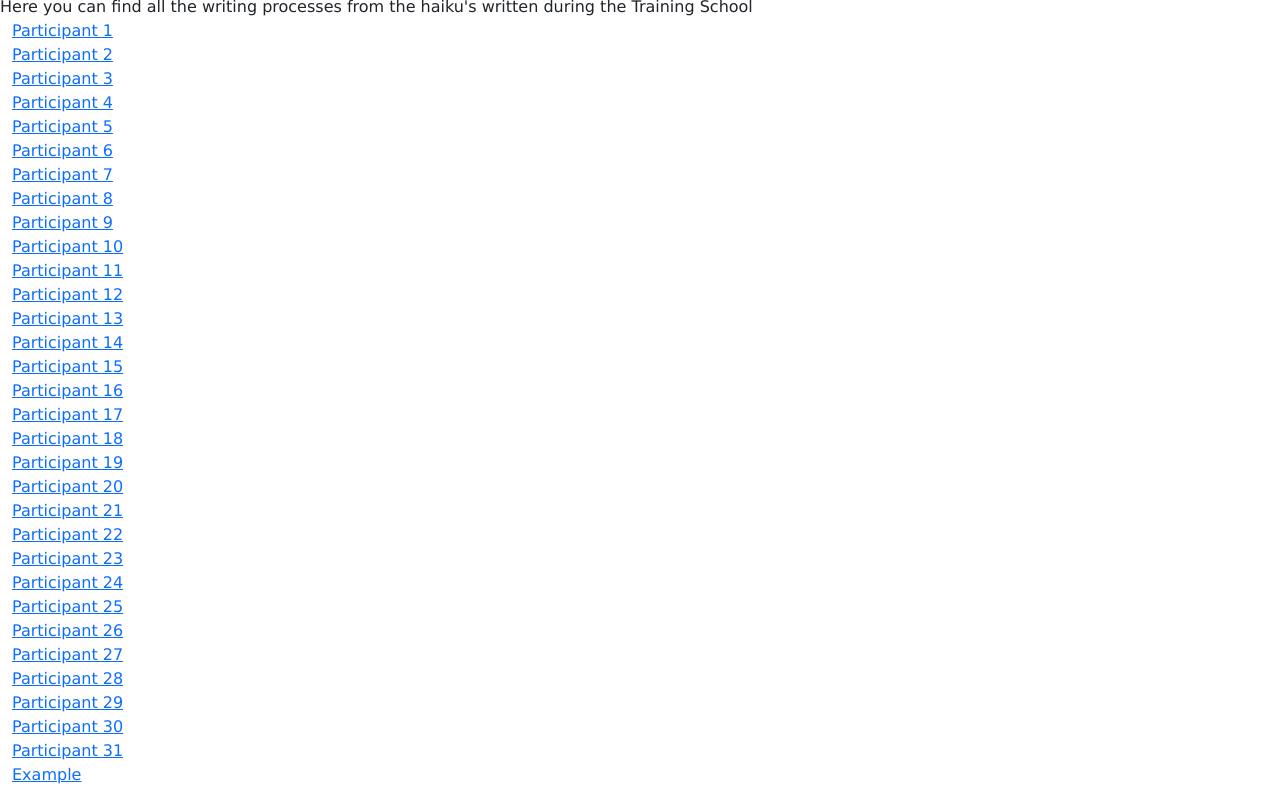
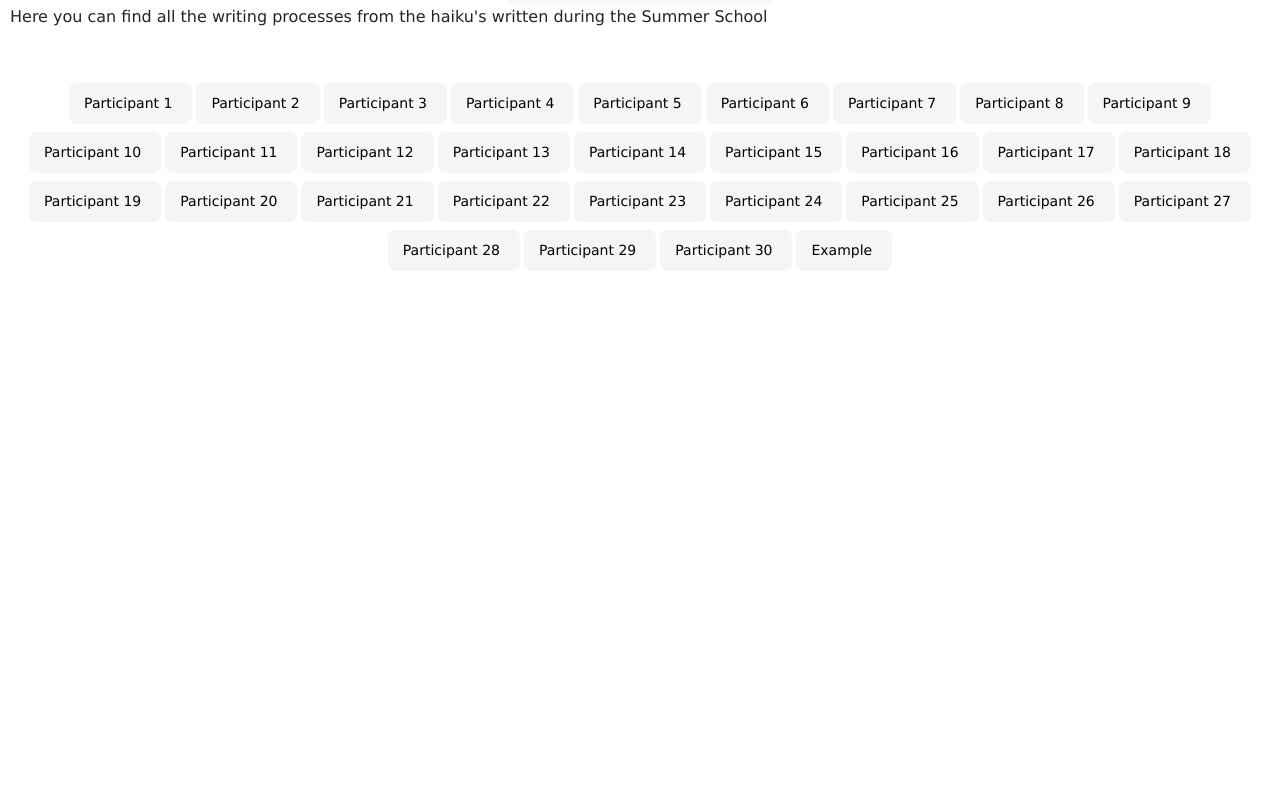
Before and after one commit to lamykbekius/Keystroke_Loxensis_Summer_School, a plain HTML site: page index.html in a window 1280 px wide. Shown: the part 61-864 px from the top of the page. After the commit the page ends 800 px from the top, so only its background shows below. Drawn offline with nearby package versions, Linux system fonts and the light colour scheme; files whose address does not match are found by name.

Commit message:
Update index.html

```diff
--- a/index.html
+++ b/index.html
@@ -4,6 +4,35 @@
         <meta http-equiv="Content-Type" content="text/html; charset=UTF-8"/>
         <meta charset="UTF-8"/>
         <link href="https://cdn.jsdelivr.net/npm/bootstrap@5.3.3/dist/css/bootstrap.min.css" rel="stylesheet" integrity="sha384-QWTKZyjpPEjISv5WaRU9OFeRpok6YctnYmDr5pNlyT2bRjXh0JMhjY6hW+ALEwIH" crossorigin="anonymous">
+    <style>
+        body {
+            font-family: Arial, sans-serif;
+            display: flex;
+            flex-direction: column;
+            align-items: center;
+            padding: 10px;
+        }
+        .container {
+            display: flex;
+            flex-wrap: wrap;
+            justify-content: center;
+            margin-top: 50px;
+        }
+        .button {
+            margin: 10px;
+            padding: 10px 20px;
+            font-size: 16px;
+            color: white;
+            background-color: #CFD8D7;
+            border: none;
+            border-radius: 5px;
+            text-decoration: none;
+            text-align: center;
+        }
+        .button:hover {
+            background-color: #BCC8C6;
+        }
+    </style>
     </head>
     <link rel="stylesheet" type="text/css" href="/css/stylesheet.css"/>
     <script src="https://ajax.googleapis.com/ajax/libs/jquery/3.5.1/jquery.min.js"/>
@@ -31,41 +60,41 @@
             <div class="container-fluid">
 
                 <div class="row" id="text">
-                    Here you can find all the writing processes from the haiku's written during the Training School
-                    <ul>
-                        <li><a href="processviewer.html?process=1">Participant 1</a></li>
-                        <li><a href="processviewer.html?process=2">Participant 2</a></li>
-                        <li><a href="processviewer.html?process=3">Participant 3</a></li>
-                        <li><a href="processviewer.html?process=4">Participant 4</a></li>
-                        <li><a href="processviewer.html?process=5">Participant 5</a></li>
-                        <li><a href="processviewer.html?process=6">Participant 6</a></li>
-                        <li><a href="processviewer.html?process=7">Participant 7</a></li>
-                        <li><a href="processviewer.html?process=8">Participant 8</a></li>
-                        <li><a href="processviewer.html?process=9">Participant 9</a></li>
-                        <li><a href="processviewer.html?process=10">Participant 10</a></li>
-                        <li><a href="processviewer.html?process=11">Participant 11</a></li>
-                        <li><a href="processviewer.html?process=12">Participant 12</a></li>
-                        <li><a href="processviewer.html?process=13">Participant 13</a></li>
-                        <li><a href="processviewer.html?process=14">Participant 14</a></li>
-                        <li><a href="processviewer.html?process=15">Participant 15</a></li>
-                        <li><a href="processviewer.html?process=16">Participant 16</a></li>
-                        <li><a href="processviewer.html?process=17">Participant 17</a></li>
-                        <li><a href="processviewer.html?process=18">Participant 18</a></li>
-                        <li><a href="processviewer.html?process=19">Participant 19</a></li>
-                        <li><a href="processviewer.html?process=20">Participant 20</a></li>
-                        <li><a href="processviewer.html?process=21">Participant 21</a></li>
-                        <li><a href="processviewer.html?process=22">Participant 22</a></li>
-                        <li><a href="processviewer.html?process=23">Participant 23</a></li>
-                        <li><a href="processviewer.html?process=24">Participant 24</a></li>
-                        <li><a href="processviewer.html?process=25">Participant 25</a></li>
-                        <li><a href="processviewer.html?process=26">Participant 26</a></li>
-                        <li><a href="processviewer.html?process=27">Participant 27</a></li>
-                        <li><a href="processviewer.html?process=28">Participant 28</a></li>
-                        <li><a href="processviewer.html?process=29">Participant 29</a></li>
-                        <li><a href="processviewer.html?process=30">Participant 30</a></li>
-                        <li><a href="processviewer.html?process=31">Participant 31</a></li>
-                        <li><a href="processviewer.html?process=example">Example</a></li>
-                    </ul>
+                    Here you can find all the writing processes from the haiku's written during the Summer School
+                    <div class="container">
+
+        <a class="button" href="processviewer.html?process=1">Participant 1</a>
+        <a class="button" href="processviewer.html?process=2">Participant 2</a>
+        <a class="button" href="processviewer.html?process=3">Participant 3</a>
+        <a class="button" href="processviewer.html?process=4">Participant 4</a>
+        <a class="button" href="processviewer.html?process=5">Participant 5</a>
+        <a class="button" href="processviewer.html?process=6">Participant 6</a>
+        <a class="button" href="processviewer.html?process=7">Participant 7</a>
+        <a class="button" href="processviewer.html?process=8">Participant 8</a>
+        <a class="button" href="processviewer.html?process=9">Participant 9</a>
+        <a class="button" href="processviewer.html?process=10">Participant 10</a>
+        <a class="button" href="processviewer.html?process=11">Participant 11</a>
+        <a class="button" href="processviewer.html?process=12">Participant 12</a>
+        <a class="button" href="processviewer.html?process=13">Participant 13</a>
+        <a class="button" href="processviewer.html?process=14">Participant 14</a>
+        <a class="button" href="processviewer.html?process=15">Participant 15</a>
+        <a class="button" href="processviewer.html?process=16">Participant 16</a>
+        <a class="button" href="processviewer.html?process=17">Participant 17</a>
+        <a class="button" href="processviewer.html?process=18">Participant 18</a>
+        <a class="button" href="processviewer.html?process=19">Participant 19</a>
+        <a class="button" href="processviewer.html?process=20">Participant 20</a>
+        <a class="button" href="processviewer.html?process=21">Participant 21</a>
+        <a class="button" href="processviewer.html?process=22">Participant 22</a>
+        <a class="button" href="processviewer.html?process=23">Participant 23</a>
+        <a class="button" href="processviewer.html?process=24">Participant 24</a>
+        <a class="button" href="processviewer.html?process=25">Participant 25</a>
+        <a class="button" href="processviewer.html?process=26">Participant 26</a>
+        <a class="button" href="processviewer.html?process=27">Participant 27</a>
+        <a class="button" href="processviewer.html?process=28">Participant 28</a>
+        <a class="button" href="processviewer.html?process=29">Participant 29</a>
+        <a class="button" href="processviewer.html?process=30">Participant 30</a>
+        <a class="button" href="processviewer.html?process=example">Example</a>
+    </div>
 
                 </div>
 
```
